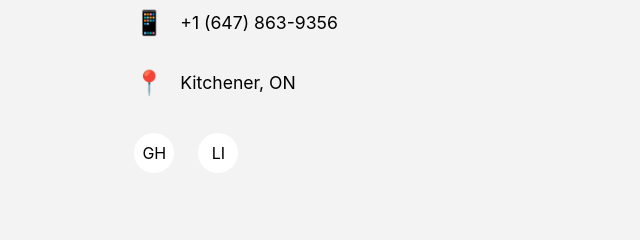
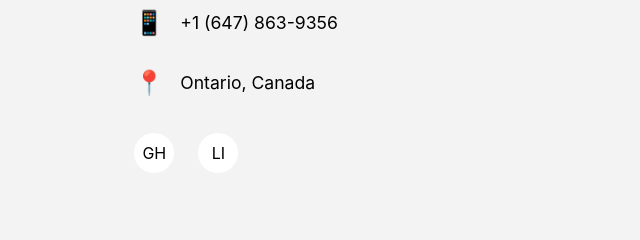
Before and after one commit to hpk369/hpk-website, a plain HTML site: page index.html in a window 1280 px wide. Shown: the part 4352-4592 px from the top of the page, 619-1259 px from the left. Drawn offline with Linux system fonts and the light colour scheme.

Commit message:
location update

```diff
--- a/index.html
+++ b/index.html
@@ -308,7 +308,7 @@
                         </div>
                         <div class="contact-item">
                             <div class="contact-icon">📍</div>
-                            <div class="contact-text">Kitchener, ON</div>
+                            <div class="contact-text">Ontario, Canada</div>
                         </div>
                     </div>
                     <div class="social-links">
```
